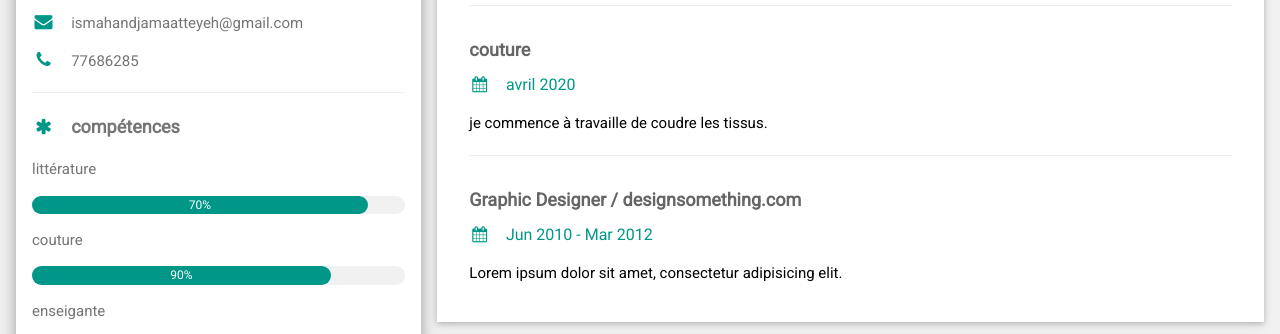
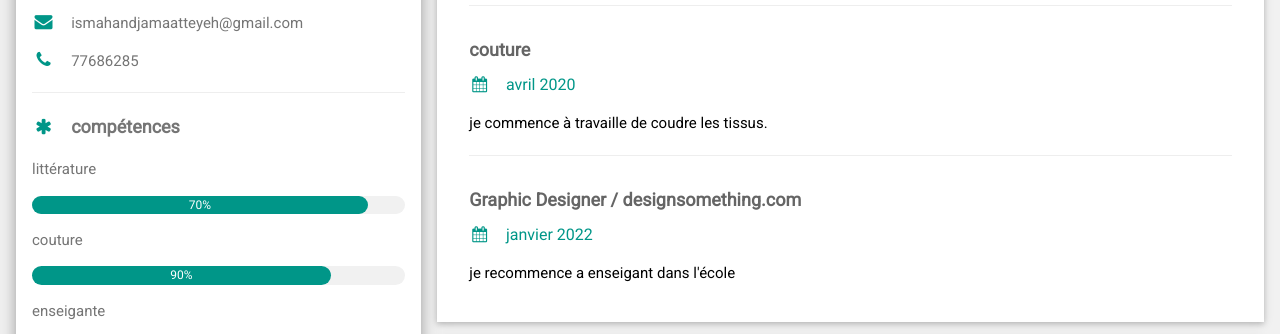
Before and after one commit to ismahandjama/ismahan-djama, a website: page index.html in a window 1280 px wide. Shown: the part 237-571 px from the top of the page. Drawn offline with nearby package versions, Linux system fonts and the light colour scheme.

Commit message:
le traduction en français

```diff
--- a/index.html
+++ b/index.html
@@ -93,8 +93,8 @@
         </div>
         <div class="w3-container">
           <h5 class="w3-opacity"><b>Graphic Designer / designsomething.com</b></h5>
-          <h6 class="w3-text-teal"><i class="fa fa-calendar fa-fw w3-margin-right"></i>Jun 2010 - Mar 2012</h6>
-          <p>Lorem ipsum dolor sit amet, consectetur adipisicing elit. </p><br>
+          <h6 class="w3-text-teal"><i class="fa fa-calendar fa-fw w3-margin-right"></i>janvier 2022</h6>
+          <p>je recommence a enseigant dans l'école</p><br>
         </div>
       </div>
 
```
